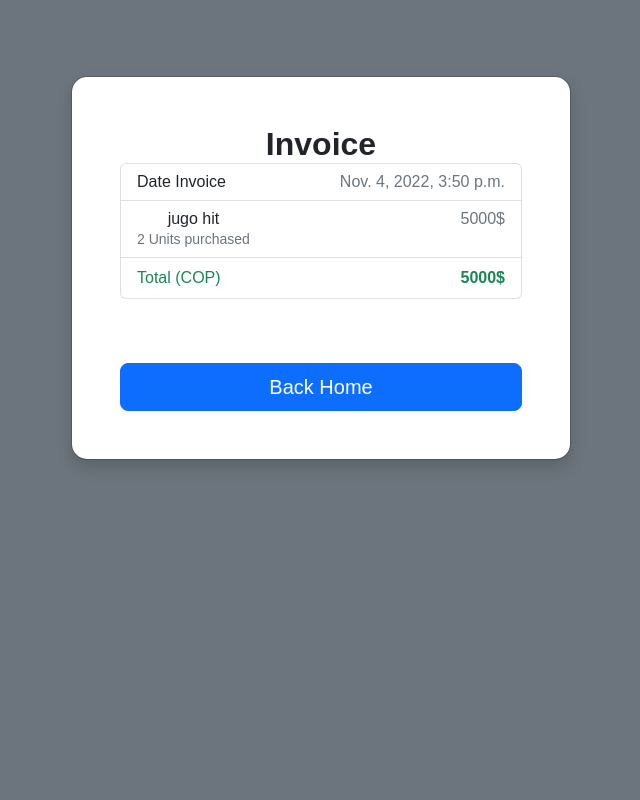
After one commit to carlosDAC2020/shopping_system, a Django app: page /sales/26/invoice_detail/ in a window 1280 px wide. The commit adds this page. Shown: the whole page, without its empty margins (319-959 px from the left). Run offline with Django 4.2, Linux system fonts and the light colour scheme; a user stored in the database is signed in; data comes from the database, SQL or seed files in the repository; both versions use the stored data as it was after the commit.

Commit message:
sistema de compras y detalles de facturas

```diff
--- a/sales_page/sales/admin.py
+++ b/sales_page/sales/admin.py
@@ -12,7 +12,7 @@ admin.site.register(Client, ClientAdmin)
 #---------------------------------------------------------------------------------------
 
 class InvoiceAdmin(admin.ModelAdmin):
-    list_display=["pk","worth_invoice","date_invoice","status_payment"]
+    list_display=["pk","id_client","worth_invoice","date_invoice","status_payment"]
     list_filter=["date_invoice"]
 
 admin.site.register(Invoice, InvoiceAdmin)
--- /dev/null
+++ b/sales_page/sales/templates/sales/invoice_detail.html
@@ -0,0 +1,54 @@
+{% load static %}
+
+<!DOCTYPE html>
+<html lang="en">
+<head>
+    <meta charset="UTF-8">
+    <meta http-equiv="X-UA-Compatible" content="IE=edge">
+    <meta name="viewport" content="width=device-width, initial-scale=1.0">
+    <link href="https://cdn.jsdelivr.net/npm/bootstrap@5.2.2/dist/css/bootstrap.min.css" rel="stylesheet" integrity="sha384-Zenh87qX5JnK2Jl0vWa8Ck2rdkQ2Bzep5IDxbcnCeuOxjzrPF/et3URy9Bv1WTRi" crossorigin="anonymous">
+    <link rel="stylesheet" href="{% static 'sales/style.css' %}">
+    <title>signin</title>
+    <link href="signin.css" rel="stylesheet">
+</head>
+<body class="text-center">
+
+    <div class="modal modal-tour position-static d-block bg-secondary py-5" tabindex="-1" role="dialog" id="modalTour">
+
+        <div class="modal-dialog" role="document">
+          <div class="modal-content rounded-4 shadow">
+            <div class="modal-body p-5">
+              <h2 class="fw-bold mb-0"> Invoice</h2>
+
+              <ul class="list-group mb-3">
+                <li class="list-group-item d-flex justify-content-between lh-sm">
+                  <div>
+                    <h6 class="my-0">Date Invoice</h6>
+                  </div>
+                  <span class="text-muted">{{invoice.date_invoice}}</span>
+                </li>
+                {% for sale in sales_recently %}
+                <li class="list-group-item d-flex justify-content-between lh-sm">
+                  <div>
+                    <h6 class="my-0">{{sale.id_product}}</h6>
+                    <small class="text-muted">{{sale.units_product}} Units purchased </small>
+                  </div>
+                  <span class="text-muted">{{sale.worth_sale}}$</span>
+                </li>
+                {% endfor %}
+                <li class="list-group-item d-flex justify-content-between text-success">
+                    <span>Total (COP)</span>
+                    <strong>{{invoice.worth_invoice}}$</strong>
+                  </li>
+              </ul>
+              <a href="{% url 'sales:home' %}"><button type="button" class="btn btn-lg btn-primary mt-5 w-100" data-bs-dismiss="modal">Back Home</button></a>
+            </div>
+          </div>
+        </div>
+
+      </div>
+
+
+      <script src="https://cdn.jsdelivr.net/npm/bootstrap@5.2.2/dist/js/bootstrap.bundle.min.js" integrity="sha384-OERcA2EqjJCMA+/3y+gxIOqMEjwtxJY7qPCqsdltbNJuaOe923+mo//f6V8Qbsw3" crossorigin="anonymous"></script>
+</body>
+</html>
--- a/sales_page/sales/urls.py
+++ b/sales_page/sales/urls.py
@@ -9,5 +9,8 @@ urlpatterns = [
     path("home/", views.home, name="home"),
     path("logout/", views.end_sesion, name="logout"),
     path("signin/", views.signin, name="signin"),
-    path("<int:product_id>/add_sales/", views.add_sales, name="add_sales")
+    path("<int:product_id>/add_sales/", views.add_sales, name="add_sales"),
+    path("shopping_cart/", views.shopping_cart, name="shopping_cart"),
+    path("pay/", views.pay, name="pay"),
+    path("<int:id_invoice>/invoice_detail/", views.invoice_detail, name="invoice_detai"),
 ]
--- a/sales_page/sales/views.py
+++ b/sales_page/sales/views.py
@@ -1,5 +1,6 @@
 
-from django.shortcuts import render, redirect, HttpResponse
+from django.shortcuts import render, redirect
+from django.http import HttpResponse
 from django.contrib.auth import login, logout, authenticate
 from django.db import IntegrityError
 from .models import Client, Invoice, Sale, Product
@@ -61,8 +62,10 @@ def signin(request):
 @login_required
 def home(request, ):
     products = Product.objects.all()
+    user=Client.objects.get(pk=request.user.pk)
     return render(request,"sales/home.html",{
-        "products":products
+        "products":products,
+        "Client":user
     })
 
 
@@ -74,18 +77,19 @@ def end_sesion(request):
 
 @login_required
 def add_sales(request,product_id):
+
     # traemos la ultima factura regiatrada
-    invoice_most_recently = Invoice.objects.order_by("-date_invoice")[:1]
-     # seleccionamos el producto a comprar
+    invoice_most_recently = Invoice.objects.filter(id_client=request.user.pk).order_by("-date_invoice")[:1]
+    #invoice_most_recently = Invoice.objects.order_by("-date_invoice")[:1]
+    # seleccionamos el producto a comprar
     product = Product.objects.get(pk=product_id)
 
     # en caso de que la ultima factura se haya registrado en los ultimos 30 minutos y su estado de pogo sea falso
     # se añadira la venta correspondiente a dicha factura
-    if invoice_most_recently[0].invoice_most_recently():
+    if len(invoice_most_recently)>0 and invoice_most_recently[0].invoice_most_recently():
         # craemos la venta y la asociamos  con la factura creada anteriormente
         new_sale = Sale.objects.create(id_invoice=invoice_most_recently[0], id_product=product)
         new_sale.save()
-
 
     else:
         # creamos la factura
@@ -97,3 +101,77 @@ def add_sales(request,product_id):
         new_sale.save()
 
     return redirect("sales:home")
+
+@login_required
+def shopping_cart(request):
+    # traemos la ultima factura regiatrada
+    invoice_most_recently = Invoice.objects.filter(id_client=request.user).order_by("-date_invoice")[:5]
+    invoices=[inv for inv in invoice_most_recently if inv.status_payment==True]
+    # evaluamos si la ultima factura no se ha pagado
+    if len(invoice_most_recently)>0 and invoice_most_recently[0].status_payment==False :
+
+        sales_recently = Sale.objects.filter(id_invoice=invoice_most_recently[0].pk)
+
+        return render(request,"sales/cart.html",{
+        "sales_recently":sales_recently,
+        "invoice_most_recently":invoices
+        })
+    else:
+        print(invoice_most_recently)
+        mensaje=" Empty Cart "
+        return render(request,"sales/cart.html",{
+        "mensaje":mensaje,
+        "invoice_most_recently":invoices
+    })
+
+@login_required
+def pay(request):
+
+    invoice_most_recently = Invoice.objects.filter(id_client=request.user).order_by("-date_invoice")[:1]
+    sales_recently = Sale.objects.filter(id_invoice=invoice_most_recently[0].pk)
+    user_pay=Client.objects.get(pk=request.user.pk)
+
+    # asigansmos y guardamos los valores de las ventas a demas
+    # de la cantidad de producto
+    total_worth_invoice=0
+    for sale in sales_recently:
+        sale.units_product=int(request.POST[sale.id_product.name])
+        sale.worth_sale=sale.units_product*sale.id_product.worth_unit
+        total_worth_invoice+=sale.worth_sale
+
+    # validamos si el usuario tiene el sufiente dinero para hacer la compra
+    if user_pay.balance<total_worth_invoice:
+        products = Product.objects.all()
+        return render(request,"sales/home.html",{
+            "products":products,
+            "mensaje":"insufficient balance",
+            "Client":user_pay
+        })
+
+    else:
+        # guarsamos los datos de la venta
+        sale.save()
+        # asiganamos los datos del precio toatl a demas
+        # del estado de compra
+        inv =  invoice_most_recently[0]
+        inv.worth_invoice=total_worth_invoice
+        inv.status_payment=True
+        inv.save()
+        # actualizamos el balance del usuario restandole el valor de la factura
+        user_pay.balance-=inv.worth_invoice
+        user_pay.save()
+        return render(request, "sales/invoice_detail.html", {
+        "sales_recently":sales_recently,
+        "invoice":inv
+        })
+
+
+@login_required
+def invoice_detail(request, id_invoice):
+    inv=Invoice.objects.get(pk=id_invoice)
+    print(inv)
+    sales_recently=Sale.objects.filter(id_invoice=inv.pk)
+    return render(request, "sales/invoice_detail.html", {
+        "sales_recently":sales_recently,
+        "invoice":inv
+    })
```
Also changed, not shown: sales_page/sales/templates/sales/cart.html (added, +108 -0 lines), sales_page/sales/templates/sales/home.html (+8 -2 lines), sales_page/db.sqlite3, sales_page/sales/models.py (line endings or trailing spaces).
